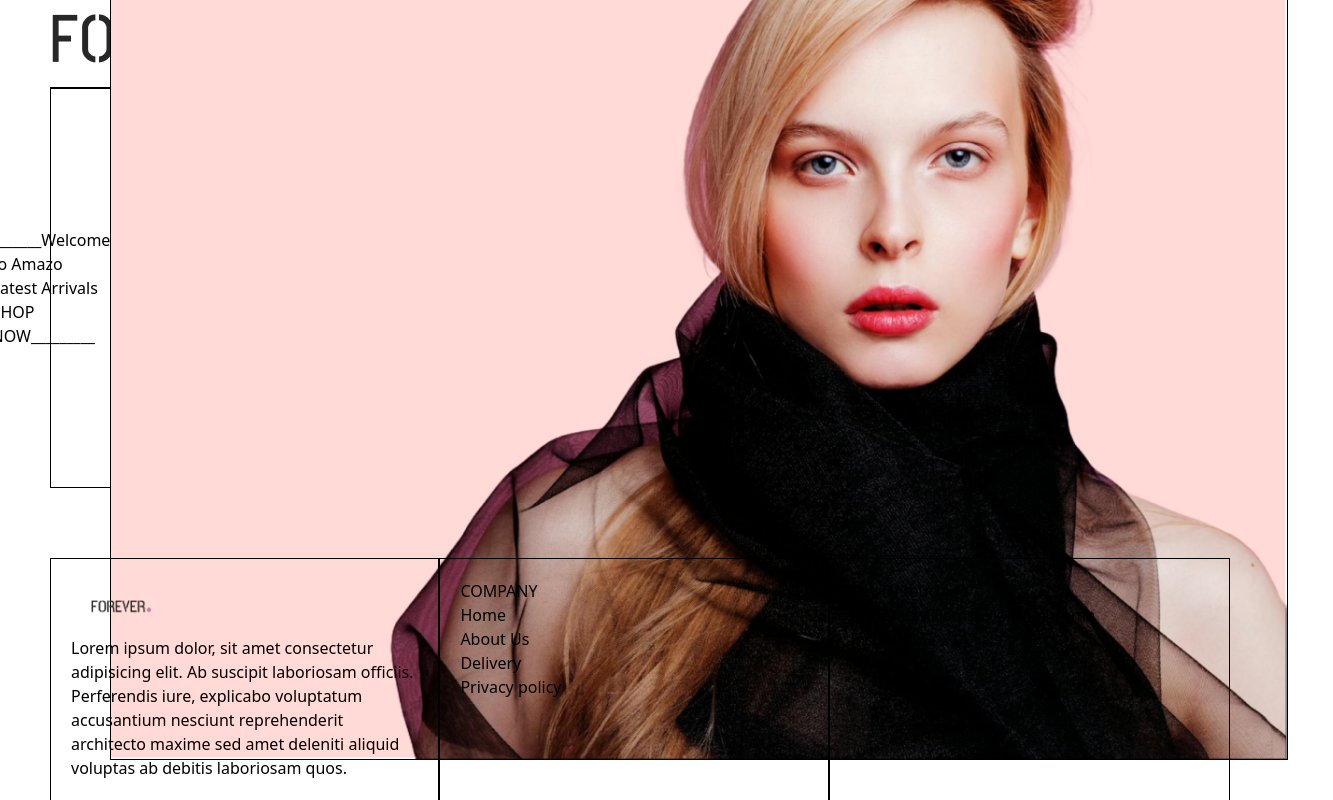
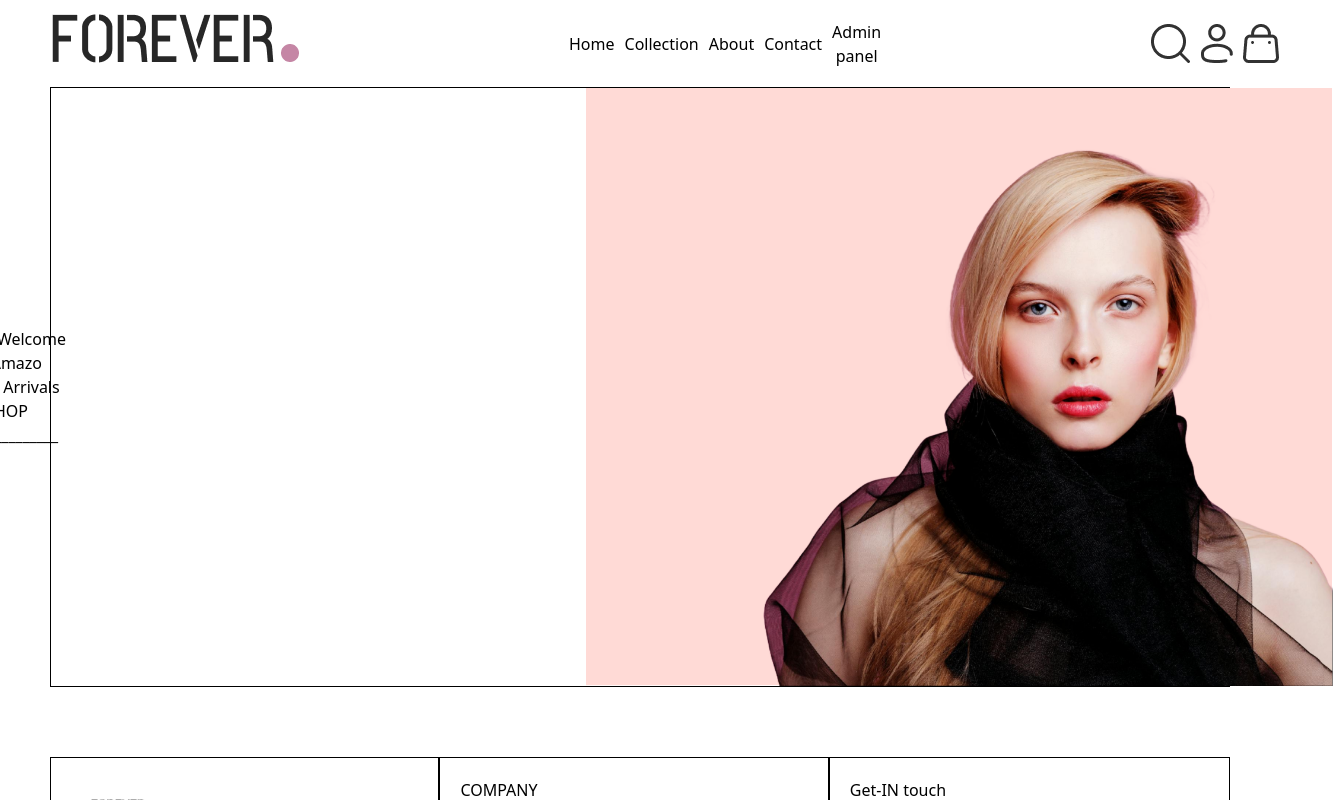
Before and after one commit to Vader-9/E-commercs, a React (Vite) app: page / in a window 1280 px wide. Shown: the top 800 px of the page, 1333 px wide, since content can reach past the window. Built offline with nearby package versions, Linux system fonts and the light colour scheme.

Commit message:
now header done

```diff
--- a/src/Home/Header.jsx
+++ b/src/Home/Header.jsx
@@ -2,13 +2,13 @@ import { assets } from "../assets/assets"
 
 function Header(){
     return(
-        <div className="flex border h-100 justify-center items-center">
-            <div className="p-[100] w-50%">
+        <div className="flex border h-150 justify-center items-center gap-130">
+            <div className="p-[100] w-50% text-center">
                 <h1>_______Welcome to Amazo</h1>
                 <h1>Latest Arrivals</h1>
                 <h1>SHOP NOW_________</h1>
             </div>
-            <img src={assets.hero_img} alt="" className="border w-50% " />
+            <img src={assets.hero_img} alt="" className=" w-50% h-[100%] " />
         </div>
     )
 }
--- a/src/Nav.jsx
+++ b/src/Nav.jsx
@@ -4,7 +4,7 @@ import { Link } from "react-router-dom"
 function Nav(){
 
     return(
-        <div className='flex items-center gap-[270px] justify-between py-2 font-medium border-b'>
+        <div className='flex items-center gap-[270px] justify-between py-2 font-medium '>
             <img src={assets.logo} alt="" />
             <div className='flex gap-[10px] items-center'>
                 <Link to="/">Home</Link>
```
